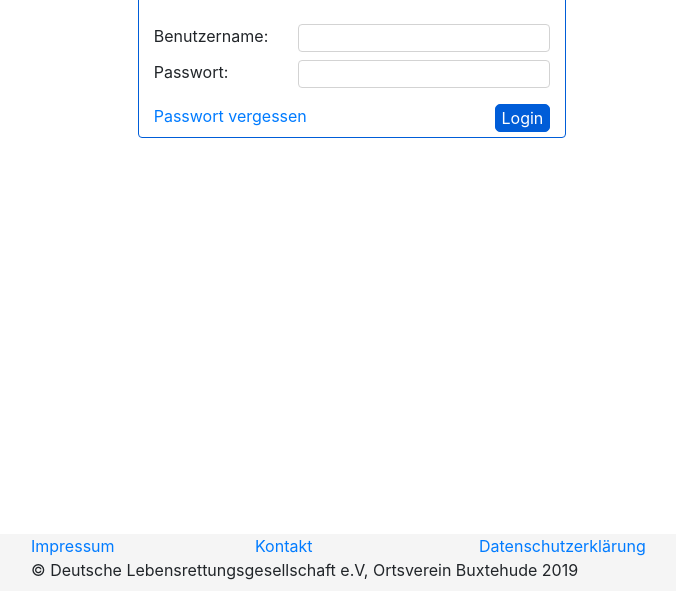
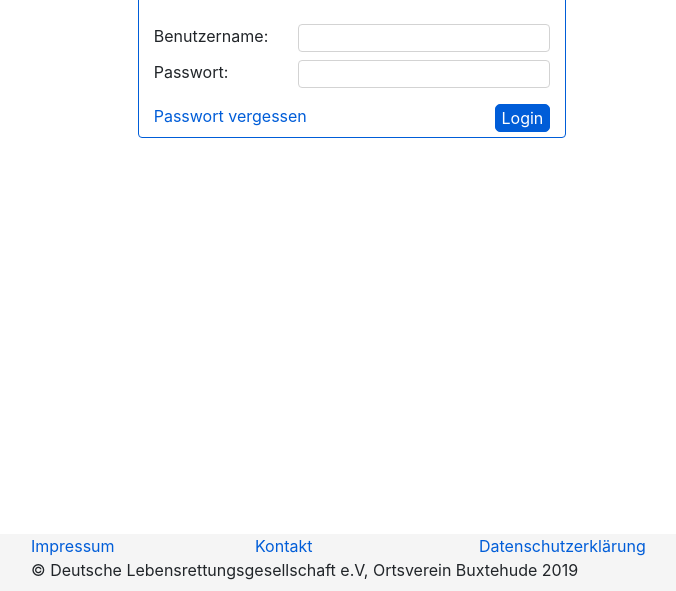
Before and after one commit to Jupp56/OPER, a PHP site: page /index.php?message=1 in a window 1280 px wide. Shown: the part 206-797 px from the top of the page, without its empty margins (288-964 px from the left). Run offline with PHP 8.4, Linux system fonts and the light colour scheme.

Commit message:
more contrast for links

```diff
--- a/styles.css
+++ b/styles.css
@@ -6,6 +6,10 @@
     border-radius: 4px;
     padding-top: 5px;
     padding-bottom: 5px;
+}
+
+a {
+    color: rgb(0, 93, 216);
 }
 
 button {
```
